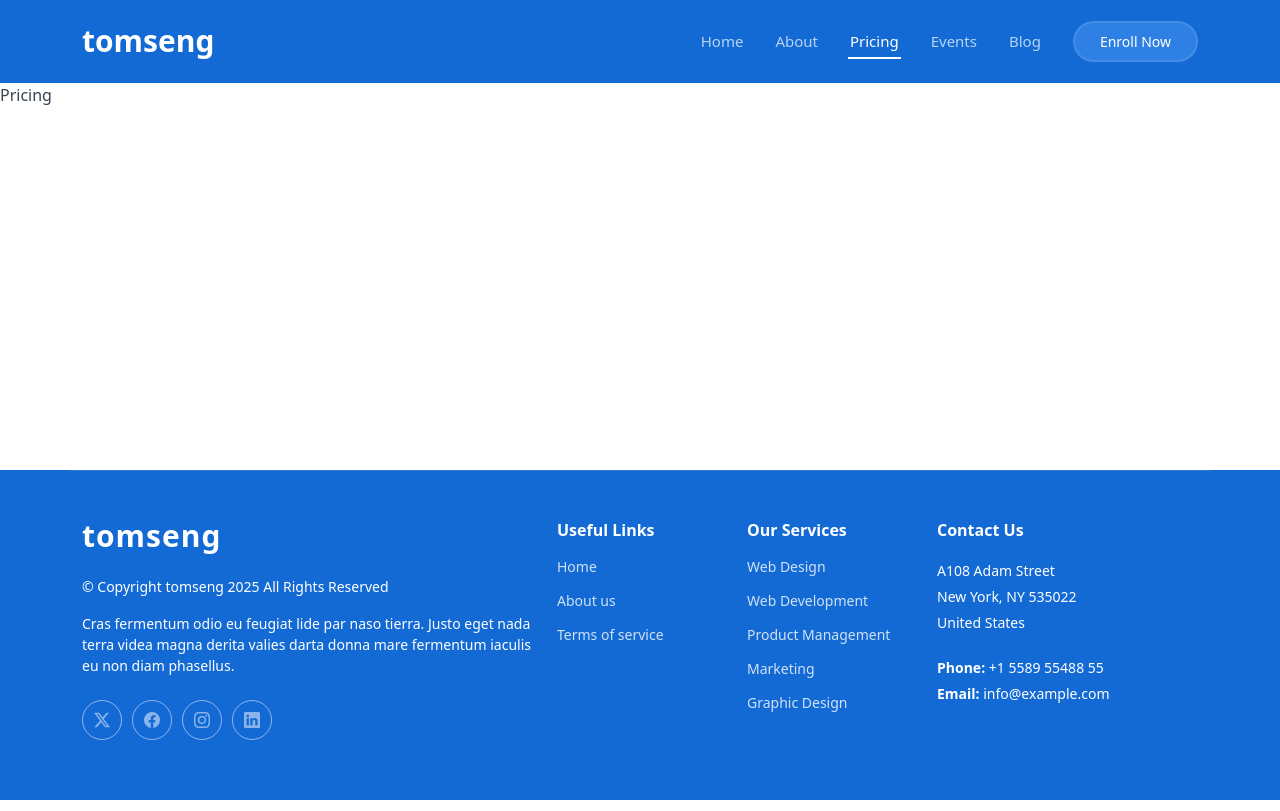
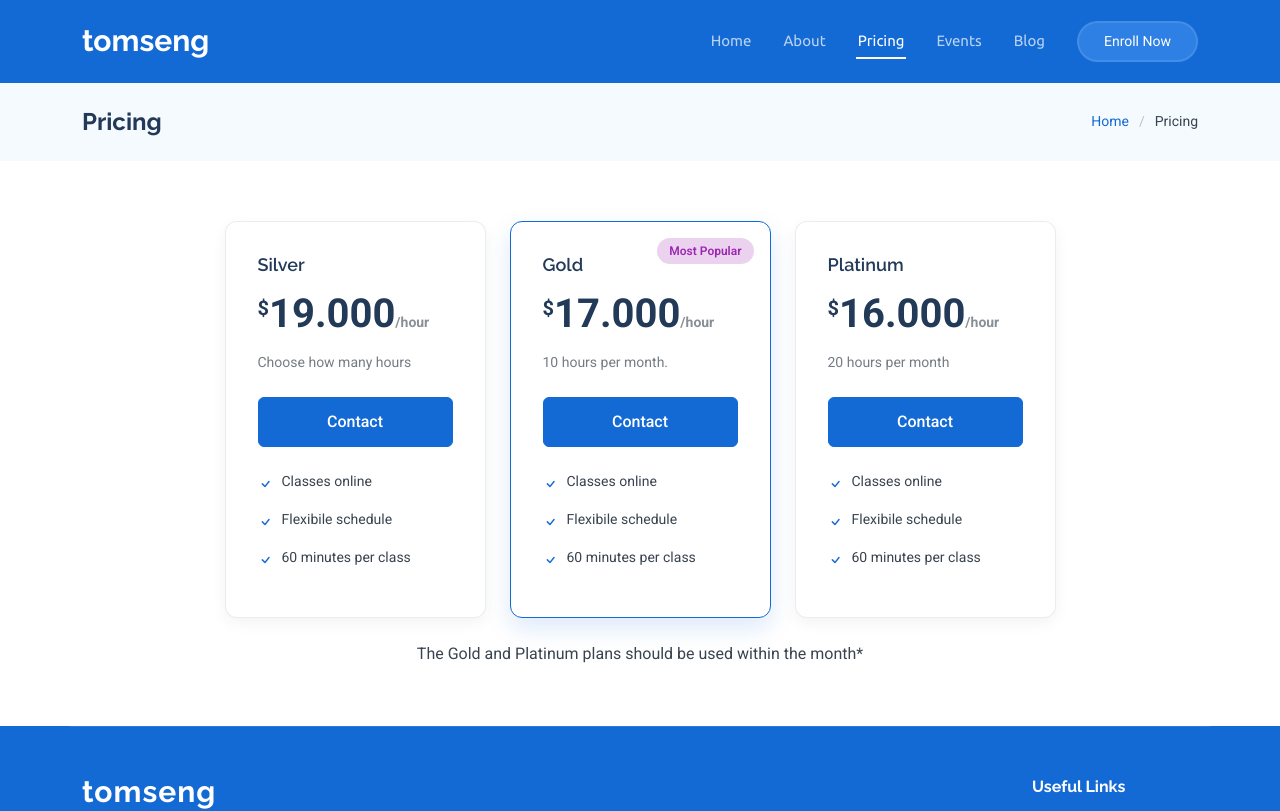
Before and after one commit to TomsEnglish/tomsenglish, a Next.js app: page /pricing in a window 1280 px wide. Shown: the top 811 px of the page. Built offline with nearby package versions, Linux system fonts and the light colour scheme.

Commit message:
Added pricing page

```diff
--- a/app/hero.tsx
+++ b/app/hero.tsx
@@ -36,28 +36,23 @@ export const Hero = () => {
                   <Link href="" className="btn btn-primary">
                   Browse Courses
                   </Link>
-                  {/* <a href="#courses" className="btn btn-primary">
 
-                  </a> */}
-                  {/* <a href="#about" className="btn btn-outline">
-                    Learn More
-                  </a> */}
                 </div>
 
-                <div className="hero-features">
+                {/* <div className="hero-features">
                   <div className="feature">
                     <i className="bi bi-shield-check"></i>
                     <span>Certified Teacher</span>
                   </div>
-                  {/* <div className="feature">
+                  <div className="feature">
                     <i className="bi bi-clock"></i>
                     <span>Lifetime Access</span>
                   </div>
                   <div className="feature">
                     <i className="bi bi-people"></i>
                     <span>Expert Instructors</span>
-                  </div> */}
-                </div>
+                  </div>
+                </div> */}
               </div>
             </div>
 
@@ -82,7 +77,7 @@ export const Hero = () => {
                     </div>
                     <div className="card-content">
                       <h6>General English</h6>
-                      {/* <span>Master everyday English</span> */}
+
                     </div>
                   </div>
 
@@ -96,7 +91,7 @@ export const Hero = () => {
                     </div>
                     <div className="card-content">
                       <h6>Business English</h6>
-                      {/* <span>1,890 Students</span> */}
+
                     </div>
                   </div>
 
@@ -110,7 +105,7 @@ export const Hero = () => {
                     </div>
                     <div className="card-content">
                       <h6>IELTS Preparation</h6>
-                      {/* <span>3,200 Students</span> */}
+
                     </div>
                   </div>
                 </div>
--- a/app/pricing/page.tsx
+++ b/app/pricing/page.tsx
@@ -1,5 +1,90 @@
+import { PageTitle } from "@/components/page-title";
+
 export default function Pricing() {
   return (
-    <div>Pricing</div>
-  )
+    <>
+      <PageTitle title="Pricing" />
+
+      <section id="pricing" className="pricing section">
+        <div
+          className="container pricing-toggle-container"
+          data-aos="fade-up"
+          data-aos-delay="100"
+          data-aos-once="true"
+        >
+          <div className="row gy-4 justify-content-center">
+            <Card
+              category="Silver"
+              price="19.000"
+              description="Choose how many hours"
+              delay={100}
+            />
+            <Card
+              category="Gold"
+              price="17.000"
+              description="10 hours per month."
+              popular={true}
+              delay={200}
+            />
+            <Card
+              category="Platinum"
+              price="16.000"
+              description="20 hours per month"
+              delay={300}
+            />
+            <span style={{ textAlign: "center" }}>
+              The Gold and Platinum plans should be used within the month*
+            </span>
+          </div>
+        </div>
+      </section>
+    </>
+  );
 }
+
+const Card = ({ category, price, description, popular, delay }: any) => {
+  return (
+    <div
+      className="col-lg-3 col-md-6"
+      data-aos="fade-up"
+      data-aos-delay={delay}
+      data-aos-once="true"
+    >
+      <div className={`pricing-item ${popular && "popular"}`}>
+        {popular && <div className="popular-badge">Most Popular</div>}
+        <div className="pricing-header">
+          <h6 className="pricing-category">{category}</h6>
+          <div className="price-wrap">
+            <div className="price monthly">
+              <sup>$</sup>
+              {price}
+              <span>/hour</span>
+            </div>
+          </div>
+          <p className="pricing-description">{description}</p>
+        </div>
+
+        <div className="pricing-cta">
+          <a href="#" className="btn btn-primary w-100">
+            Contact
+          </a>
+        </div>
+
+        <div className="pricing-features">
+          {/* <h6>Basic Plan Includes:</h6> */}
+          <ul className="feature-list">
+            <li>
+              <i className="bi bi-check"></i> Classes online
+            </li>
+            <li>
+              <i className="bi bi-check"></i> Flexibile schedule
+            </li>
+            <li>
+              <i className="bi bi-check"></i> 60 minutes per class
+            </li>
+          </ul>
+        </div>
+      </div>
+    </div>
+  );
+};
--- a/components/footer.tsx
+++ b/components/footer.tsx
@@ -34,14 +34,17 @@ export const Footer = () => {
             </div>
           </div>
 
+
+
+          <div className="col-lg-2 col-6" />
+
+
+          <div className="col-lg-3 col-md-12" />
           <div className="col-lg-2 col-6 footer-links">
             <h4>Useful Links</h4>
             <ul>
               <li>
-                <Link href="">Home</Link>
-              </li>
-              <li>
-                <Link href="">About us</Link>
+                <Link href="">About</Link>
               </li>
               <li>
                 <Link href="">Terms of service</Link>
@@ -49,39 +52,7 @@ export const Footer = () => {
             </ul>
           </div>
 
-          <div className="col-lg-2 col-6 footer-links">
-            <h4>Our Services</h4>
-            <ul>
-              <li>
-                <a href="#">Web Design</a>
-              </li>
-              <li>
-                <a href="#">Web Development</a>
-              </li>
-              <li>
-                <a href="#">Product Management</a>
-              </li>
-              <li>
-                <a href="#">Marketing</a>
-              </li>
-              <li>
-                <a href="#">Graphic Design</a>
-              </li>
-            </ul>
-          </div>
 
-          <div className="col-lg-3 col-md-12 footer-contact text-center text-md-start">
-            <h4>Contact Us</h4>
-            <p>A108 Adam Street</p>
-            <p>New York, NY 535022</p>
-            <p>United States</p>
-            <p className="mt-4">
-              <strong>Phone:</strong> <span>+1 5589 55488 55</span>
-            </p>
-            <p>
-              <strong>Email:</strong> <span>info@example.com</span>
-            </p>
-          </div>
         </div>
       </div>
     </footer>
--- /dev/null
+++ b/components/page-title.tsx
@@ -0,0 +1,17 @@
+
+
+export const PageTitle = ({title}: any) => {
+  return (
+    <div className="page-title light-background">
+      <div className="container d-lg-flex justify-content-between align-items-center">
+        <h1 className="mb-2 mb-lg-0">{title}</h1>
+        <nav className="breadcrumbs">
+          <ol>
+            <li><a href="index.html">Home</a></li>
+            <li className="current">{title}</li>
+          </ol>
+        </nav>
+      </div>
+    </div>
+  )
+}
```
Also changed, not shown: app/globals.css.
